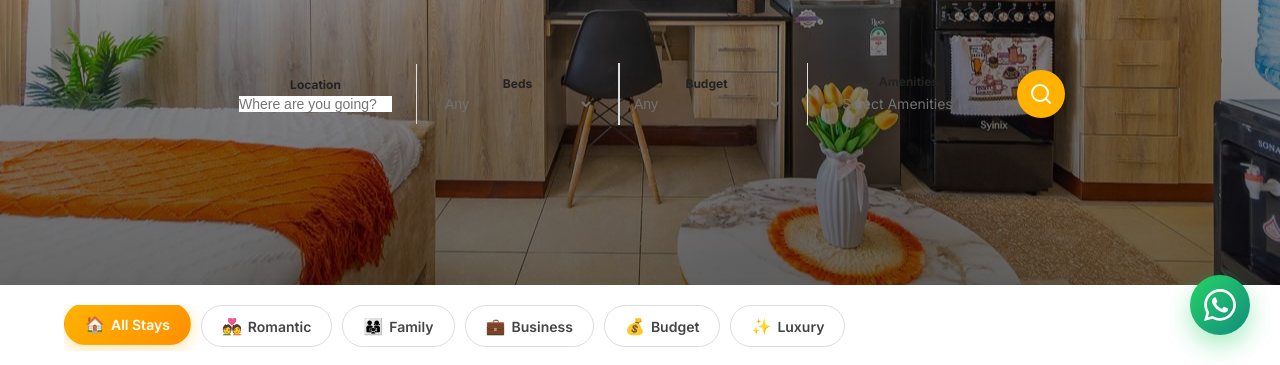
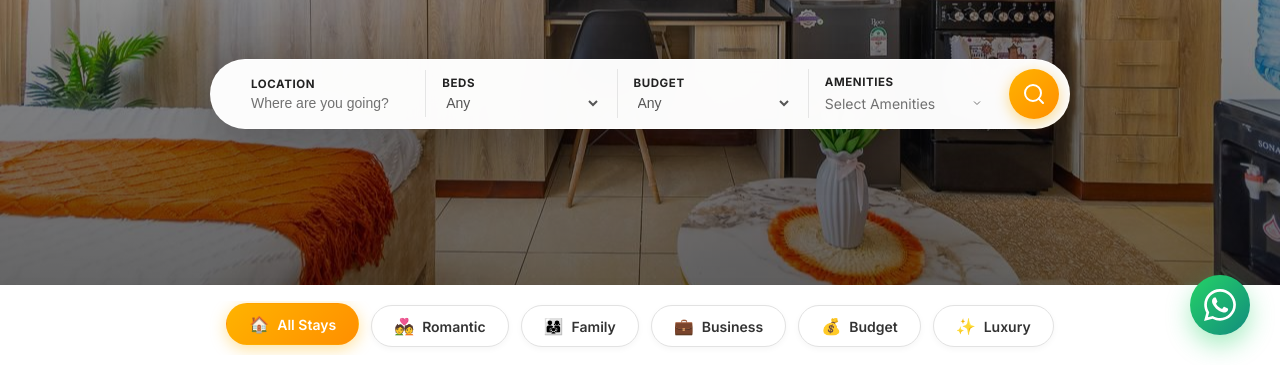
Before and after one commit to Malikkahora/jirani-airbnb, a plain HTML site: page airbnbs/index.html in a window 1280 px wide. Shown: the part 435-800 px from the top of the page. Drawn offline with Linux system fonts and the light colour scheme; no server answers.

Commit message:
Fix search bar appearance over hero background and center category filter chips

```diff
--- a/airbnbs/index.html
+++ b/airbnbs/index.html
@@ -322,15 +322,23 @@
 
         /* Premium Search Bar Overlay */
         .search-bar {
-            background: transparent;
-            backdrop-filter: none;
-            border: none;
-            border-radius: 40px;
-            padding: 0;
-            box-shadow: none;
+            background: rgba(255, 255, 255, 0.98);
+            backdrop-filter: blur(20px);
+            -webkit-backdrop-filter: blur(20px);
+            border: 1px solid rgba(255, 255, 255, 0.8);
+            border-radius: 50px;
+            padding: 8px 10px 8px 24px;
+            box-shadow: 0 16px 48px rgba(0, 0, 0, 0.25);
             transition: all 0.3s cubic-bezier(0.165, 0.84, 0.44, 1);
             position: relative;
             z-index: 100;
+            max-width: 860px;
+            margin: 0 auto;
+        }
+
+        .search-bar:hover {
+            transform: translateY(-2px);
+            box-shadow: 0 20px 52px rgba(0, 0, 0, 0.3);
         }
 
         .search-bar.sticky {
@@ -339,24 +347,129 @@
             left: 50%;
             transform: translateX(-50%) scale(0.95);
             width: 90%;
-            max-width: 1100px;
-            padding: 5px 10px;
-            background: rgba(255, 255, 255, 0.95);
-            box-shadow: 0 8px 32px rgba(0, 0, 0, 0.15);
+            max-width: 1000px;
+            padding: 6px 10px 6px 20px;
+            background: rgba(255, 255, 255, 0.98);
+            box-shadow: 0 12px 36px rgba(0, 0, 0, 0.18);
             border-radius: 50px;
         }
 
         .search-bar.sticky .search-btn {
-            transform: scale(0.9);
-        }
-
-        .search-bar:hover {
-            transform: translateY(-5px);
-            box-shadow: 0 24px 60px rgba(0, 0, 0, 0.25);
+            transform: scale(0.92);
         }
 
         .search-bar.sticky:hover {
             transform: translateX(-50%) translateY(-2px) scale(0.96);
+        }
+
+        .search-form {
+            display: flex;
+            align-items: center;
+            width: 100%;
+        }
+
+        .search-form__field {
+            flex: 1;
+            padding: 6px 16px;
+            border-right: 1px solid #e5e5e5;
+            position: relative;
+            display: flex;
+            flex-direction: column;
+            justify-content: center;
+            text-align: left;
+        }
+
+        .search-form__field:last-of-type {
+            border-right: none;
+        }
+
+        .search-form__field label {
+            font-size: 0.72rem;
+            font-weight: 700;
+            color: #222222;
+            text-transform: uppercase;
+            letter-spacing: 0.05em;
+            margin-bottom: 2px;
+            display: block;
+        }
+
+        .search-form__field input {
+            border: none !important;
+            outline: none !important;
+            background: transparent !important;
+            color: #222222 !important;
+            font-size: 0.875rem;
+            font-weight: 500;
+            width: 100%;
+            padding: 0 !important;
+            box-shadow: none !important;
+        }
+
+        .search-form__field input::placeholder {
+            color: #717171 !important;
+            opacity: 1;
+        }
+
+        .search-form__field select {
+            border: none !important;
+            outline: none !important;
+            background: transparent !important;
+            color: #555555 !important;
+            font-size: 0.875rem;
+            font-weight: 500;
+            width: 100%;
+            padding: 0 !important;
+            cursor: pointer;
+        }
+
+        .search-btn {
+            border-radius: 50%;
+            width: 50px;
+            height: 50px;
+            min-width: 50px;
+            padding: 0;
+            margin-left: 10px;
+            flex-shrink: 0;
+            background: linear-gradient(135deg, #FFB300, #FF8F00);
+            color: white;
+            border: none;
+            cursor: pointer;
+            display: flex;
+            align-items: center;
+            justify-content: center;
+            box-shadow: 0 4px 14px rgba(255, 179, 0, 0.45);
+            transition: all 0.25s ease;
+        }
+
+        .search-btn:hover {
+            transform: scale(1.06);
+            box-shadow: 0 6px 20px rgba(255, 179, 0, 0.6);
+        }
+
+        /* Dark mode compatibility for search bar in airbnbs page */
+        body.dark-mode .search-bar,
+        body.dark-mode .search-bar.sticky {
+            background: rgba(30, 30, 30, 0.98) !important;
+            border-color: rgba(255, 255, 255, 0.12) !important;
+            box-shadow: 0 16px 48px rgba(0, 0, 0, 0.6) !important;
+        }
+
+        body.dark-mode .search-form__field {
+            border-right-color: #333333 !important;
+        }
+
+        body.dark-mode .search-form__field label {
+            color: #ffffff !important;
+        }
+
+        body.dark-mode .search-form__field input,
+        body.dark-mode .search-form__field select,
+        body.dark-mode .select-box {
+            color: #e0e0e0 !important;
+        }
+
+        body.dark-mode .search-form__field input::placeholder {
+            color: #888888 !important;
         }
 
         /* Animations */
@@ -596,7 +709,7 @@
                                 <option value="4">4 Beds</option>
                                 <option value="5">5+ Beds</option>
                             </select></div>
-                        <div class="search-form__field" style="border-left: 1px solid #ddd; padding-left: 10px;">
+                        <div class="search-form__field">
                             <label for="budget">Budget</label>
                             <select id="budget"
                                 style="border:none; width:100%; color:var(--color-text-secondary); font-size:0.875rem; outline:none; background:transparent;">
--- a/css/styles.css
+++ b/css/styles.css
@@ -2899,12 +2899,12 @@ body.dark-mode {
 
 .category-filter-bar {
     background: white;
-    padding: 20px 0;
+    padding: 16px 0;
     position: sticky;
     top: 80px;
     z-index: 90;
-    border-bottom: 1px solid #eee;
-    box-shadow: 0 2px 12px rgba(0,0,0,0.04);
+    border-bottom: 1px solid #ebebeb;
+    box-shadow: 0 4px 16px rgba(0,0,0,0.04);
 }
 
 @media (max-width: 768px) {
@@ -2916,10 +2916,19 @@ body.dark-mode {
 
 .category-chips {
     display: flex;
-    gap: 10px;
+    gap: 12px;
     overflow-x: auto;
     scrollbar-width: none;
-    padding-bottom: 4px;
+    padding: 4px 16px 8px;
+    justify-content: center;
+    align-items: center;
+}
+
+@media (max-width: 820px) {
+    .category-chips {
+        justify-content: flex-start;
+        -webkit-overflow-scrolling: touch;
+    }
 }
 
 .category-chips::-webkit-scrollbar {
@@ -2929,34 +2938,35 @@ body.dark-mode {
 .category-chip {
     display: inline-flex;
     align-items: center;
-    gap: 6px;
-    padding: 10px 20px;
+    gap: 8px;
+    padding: 10px 22px;
     border-radius: 100px;
-    border: 1.5px solid #ddd;
+    border: 1.5px solid #e2e2e2;
     background: white;
-    color: #444;
+    color: #333333;
     font-size: 0.875rem;
     font-weight: 600;
     cursor: pointer;
     white-space: nowrap;
-    transition: all 0.25s ease;
+    transition: all 0.25s cubic-bezier(0.16, 1, 0.3, 1);
     flex-shrink: 0;
     font-family: inherit;
+    box-shadow: 0 2px 6px rgba(0, 0, 0, 0.04);
 }
 
 .category-chip:hover {
     border-color: #FFB300;
-    color: #FFB300;
-    background: #FFFBF0;
+    color: #FF8F00;
+    background: #FFFDF7;
     transform: translateY(-2px);
-    box-shadow: 0 4px 12px rgba(255,179,0,0.15);
+    box-shadow: 0 6px 16px rgba(255,179,0,0.18);
 }
 
 .category-chip.active {
     background: linear-gradient(135deg, #FFB300, #FF8F00);
     color: white;
     border-color: transparent;
-    box-shadow: 0 4px 16px rgba(255,179,0,0.35);
+    box-shadow: 0 4px 16px rgba(255,179,0,0.4);
     transform: translateY(-2px);
 }
 
```
